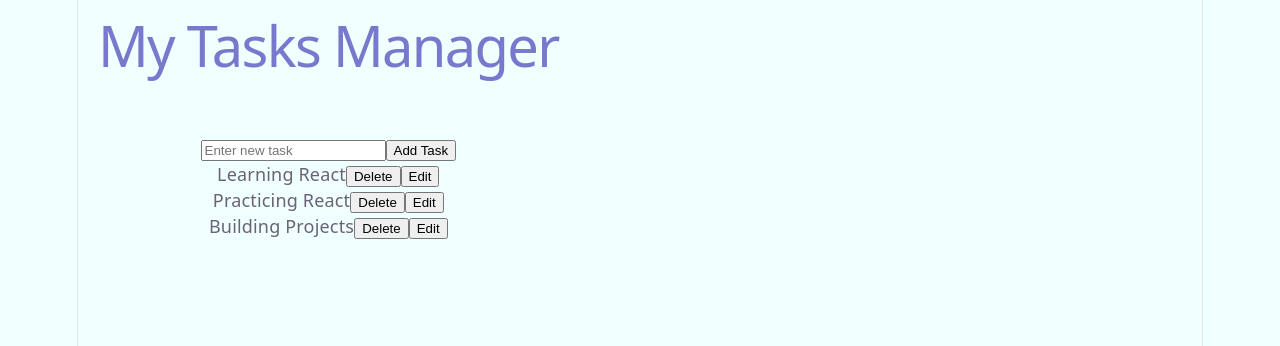
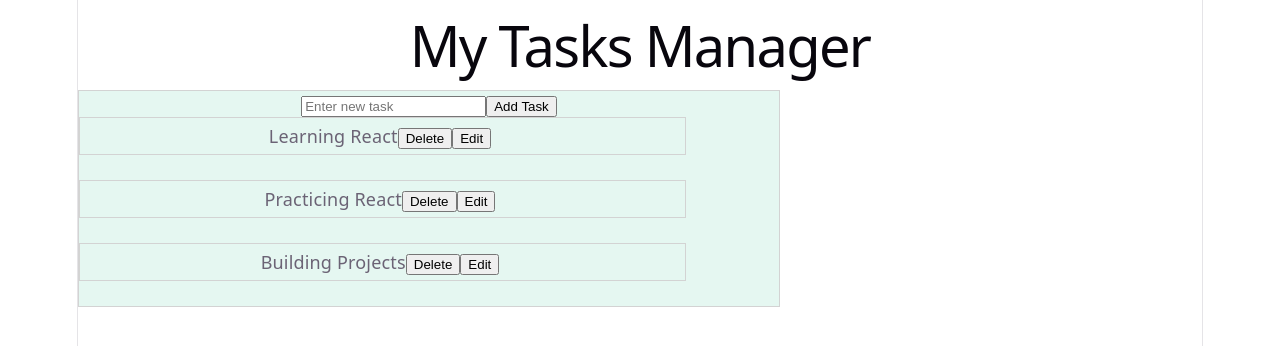
Before and after one commit to Amengit261/practing-react, a React (Vite) app: page / in a window 1280 px wide. Shown: the top 346 px of the page. Built offline with nearby package versions, Linux system fonts and the light colour scheme.

Commit message:
adding border,background color,width for tasks

```diff
--- a/src/Taskmanger.css
+++ b/src/Taskmanger.css
@@ -1,18 +1,13 @@
-#head{
-    color:rgb(120, 120, 205);
+.p1{
+    border:1px solid lightgray ;
+    margin-bottom: 25px;
+    padding: 5px;
+    width: 600px;
+    padding-left: 0px;
 }
-body{
-    background-color: azure;
-    gap: 20px ;
-    border: 5px;
+.Tasks-continer{
+    border:1px solid lightgray ;
+    width: 700px;
+    background-color: rgb(229, 247, 241);
 
 }
-.Task{
-    position: absolute;
-    margin-left: 20px;
-    gap:20px ;
-}
-.type{
-  margin-top: 50px;
-  box-sizing: border-box;
-}
--- a/src/taskmanger.jsx
+++ b/src/taskmanger.jsx
@@ -36,8 +36,9 @@ function TaskManager() {
 
   return (
 
-    <div className='Task'>
+    <div className='Task-continer'>
       <h1 id='head'>My Tasks Manager</h1>
+    <div className='Tasks-continer'>
 
       <input className='type'
         type="text"
@@ -51,7 +52,7 @@ function TaskManager() {
       </button>
 
       {tasks.map((task, index) => (
-        <p key={`${task}-${index}`}>
+        <p key={`${task}-${index}`} className='p1'>
           {task}
 
           <button onClick={() => deleteTask(task)} className='btndelet'>
@@ -73,6 +74,8 @@ function TaskManager() {
         </p>
       ))}
     </div>
+    </div>
+
   );
 }
 
```
